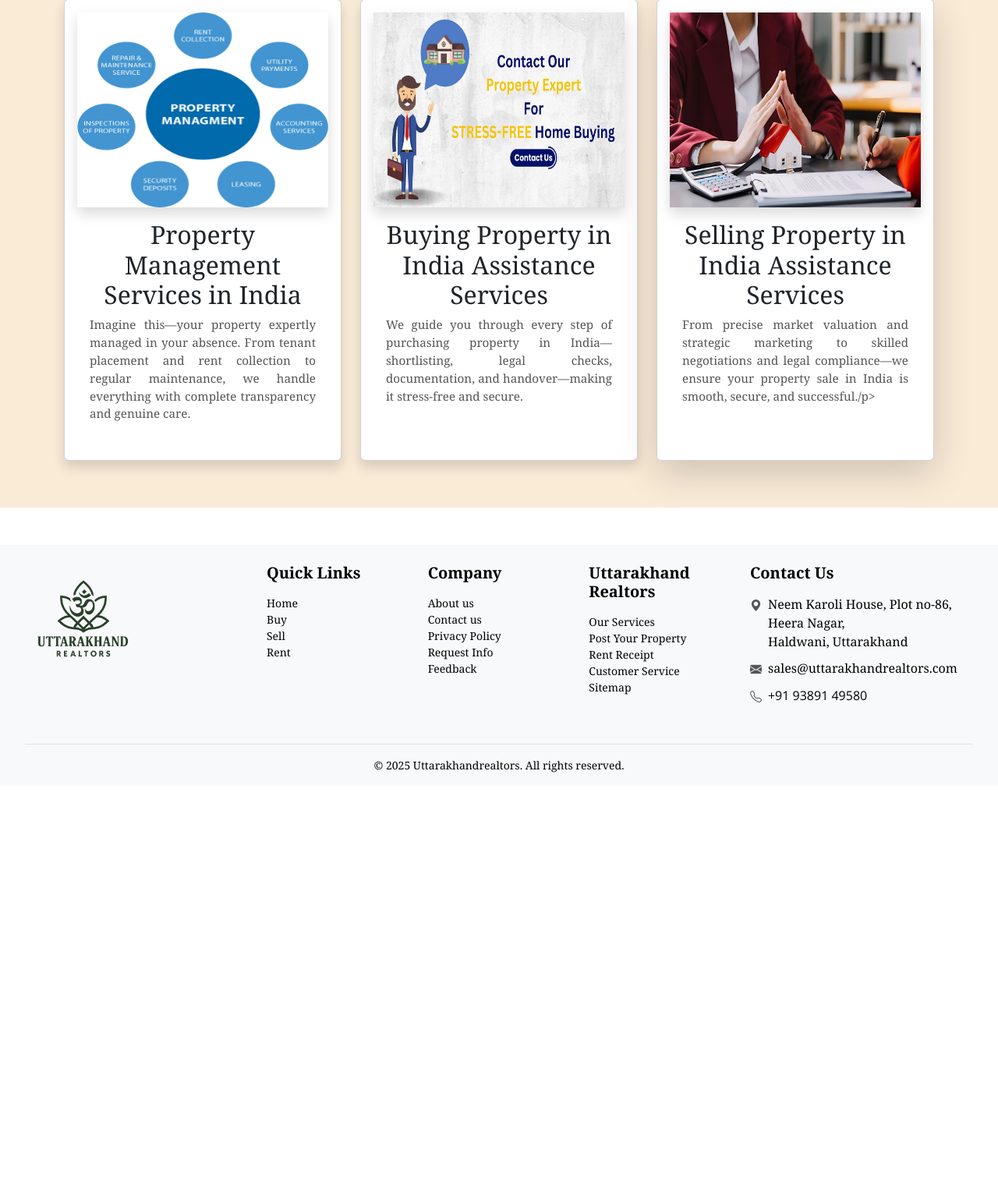
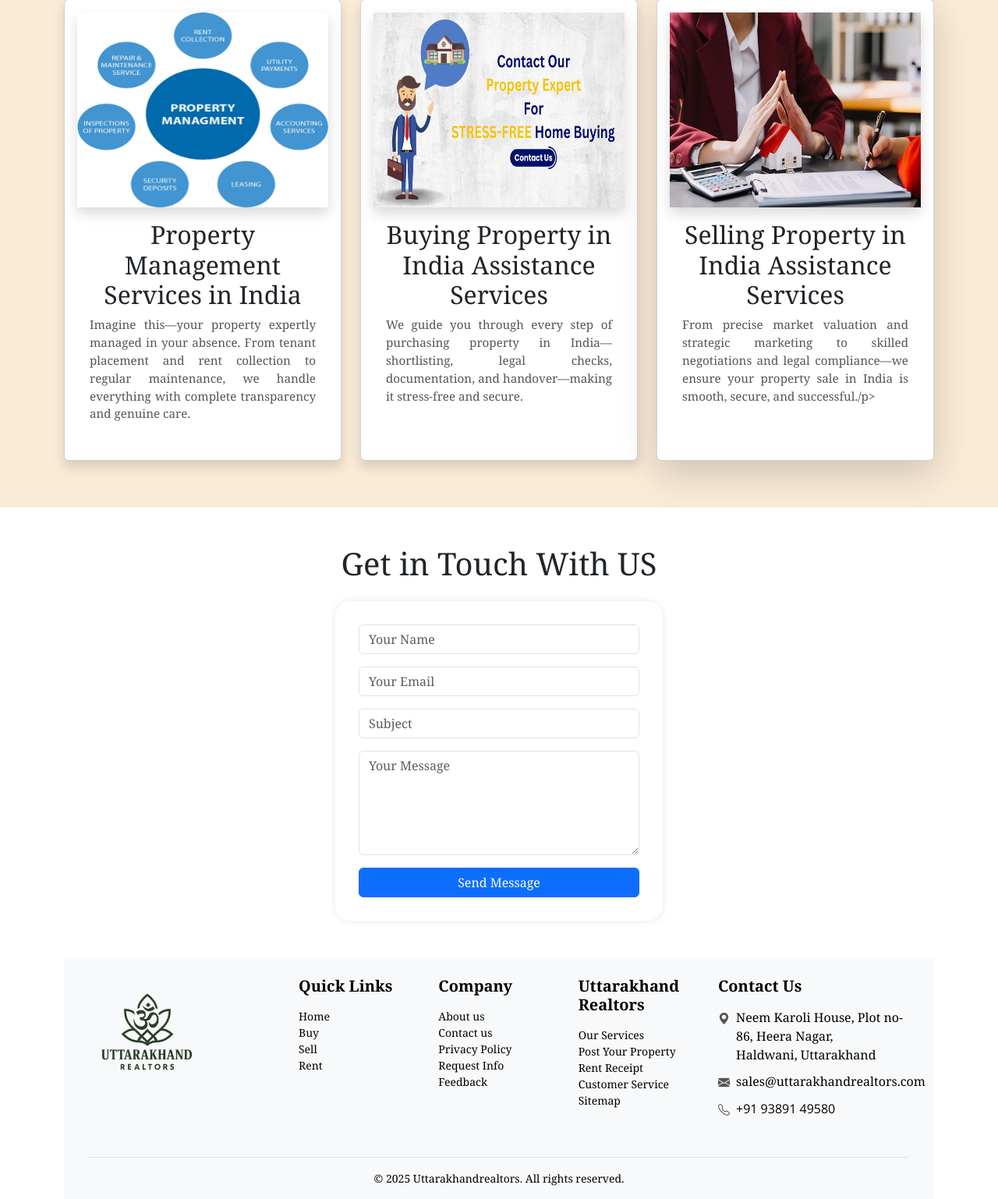
Before and after one commit to neemkaroli12/Real_Estate-, a Django app: template my_app/templates/nri-services.html in a window 1280 px wide. Shown: the part 2116-3654 px from the top of the page at 78% size. Before the commit the page ends 3107 px from the top, so only its background shows below. Run offline with Django 3.2, Linux system fonts and the light colour scheme; the template is opened without the code that fills it, so the values that code supplies are empty; some web fonts are replaced.

Commit message:
Add contact section

```diff
--- a/my_app/templates/nri-services.html
+++ b/my_app/templates/nri-services.html
@@ -159,5 +159,28 @@
 
   </div>
 </div>
-
+<div class="container mt-5">
+  <div class="row justify-content-center">
+    <div class="col-lg-8 text-center">
+      <h1 class="mb-4">Get in Touch With US</h1>
+    </div>
+    <div class="col-lg-6 col-md-8">
+      <form  method="POST">
+        {% csrf_token %}
+        <div class="mb-3">
+          <input type="text" class="form-control" name="name" placeholder="Your Name" required>
+        </div>
+        <div class="mb-3">
+          <input type="email" class="form-control" name="email" placeholder="Your Email" required>
+        </div>
+        <div class="mb-3">
+          <input type="text" class="form-control" name="subject" placeholder="Subject" required>
+        </div>
+        <div class="mb-3">
+          <textarea class="form-control" name="message" rows="5" placeholder="Your Message" required></textarea>
+        </div>
+        <button type="submit" class="btn btn-primary w-100">Send Message</button>
+      </form>
+    </div>
+  </div>
 {% endblock %}
```
